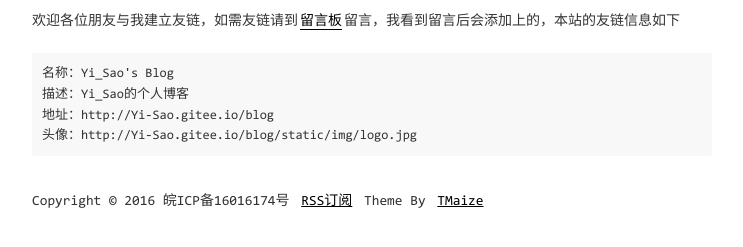
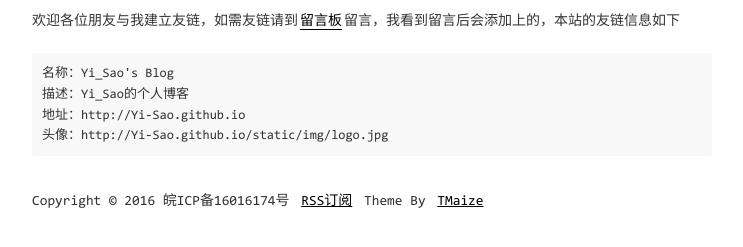
Before and after one commit to Yi-Sao/Yi-Sao.github.io, a Jekyll site: the page built from pages/links.md, in a window 1280 px wide. Shown: the part 167-414 px from the top of the page, without its empty margins (268-1011 px from the left). Built offline with Jekyll 4.4.1, drawn with Linux system fonts in a browser that asks for light colours; comment, search, counter and statistics services are not loaded; part of the change alters nothing that is shown.

Commit message:
give up gitee

```diff
--- a/_config.yml
+++ b/_config.yml
@@ -17,7 +17,7 @@ exclude: ['CNAME', 'README.md', 'LICENSE', '_site', 'dist', 'Gemfile', 'Gemfile.
 
 # 域名配置
 # baseurl配置,如果网站部署在根目录下的其他目录中，请设置为 /目录名
-domainUrl: 'http://Yi-Sao.gitee.io/blog'
+domainUrl: 'http://Yi-Sao.github.io'
 baseurl: ''
 
 # 吐个槽地址，会在chat页面中重定向到该地址
```
